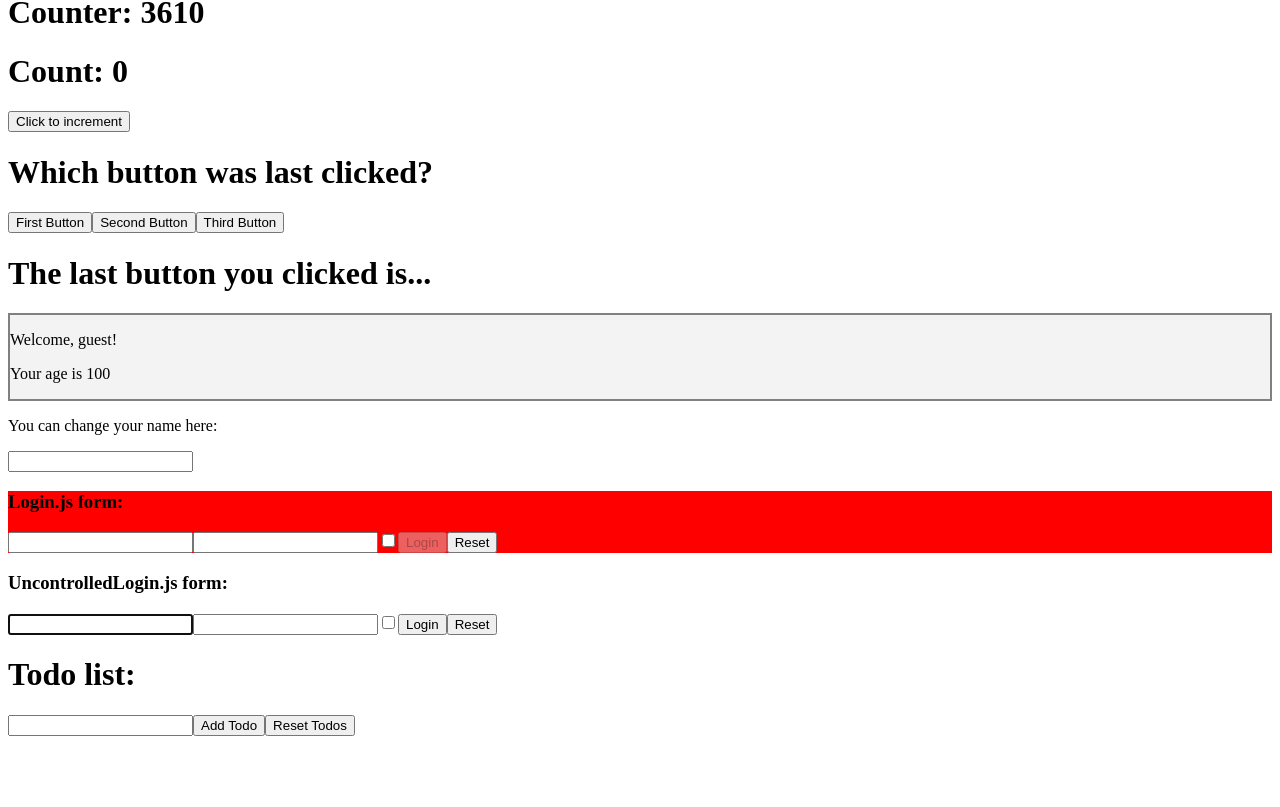
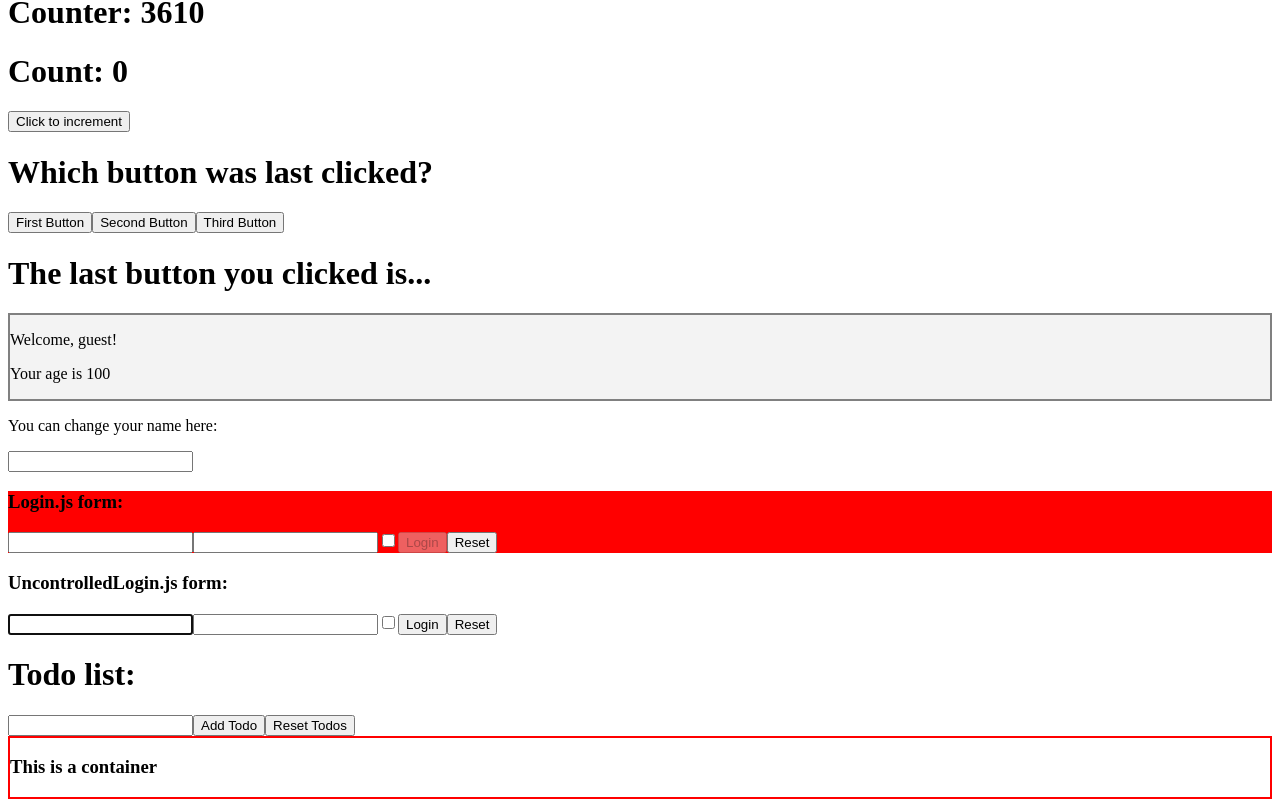
Before and after one commit to d-94k/react-develhope, a React (Create React App) app: page / in a window 1280 px wide. Shown: the part 229-1036 px from the top of the page. Before the commit the page ends 973 px from the top, so only its background shows below. Built offline with nearby package versions, Linux system fonts and the light colour scheme.

Commit message:
completed exercise

```diff
--- a/src/App.js
+++ b/src/App.js
@@ -8,6 +8,7 @@ import Welcome from "./Welcome";
 import Login from "./Login";
 import UncontrolledLogin from "./UncontrolledLogin";
 import TodoList from "./TodoList";
+import Container from "./Container";
 
 export default class App extends React.Component {
     render () {
@@ -22,6 +23,9 @@ export default class App extends React.Component {
               <Login />
               <UncontrolledLogin />
               <TodoList />
+              <Container>
+                <h3>This is a container</h3>
+              </Container>
             </div>
         )
     }
--- /dev/null
+++ b/src/Container.js
@@ -0,0 +1,11 @@
+import React from "react";
+
+export default class Container extends React.Component {
+    render () {
+        return (
+            <div style={{backgroundColor: 'white', border: '2px solid red'}}>
+                {this.props.children}
+            </div>
+        )
+    }
+}
```
Also changed, not shown: 1 other file (tests, documents, lock files or other folders).
